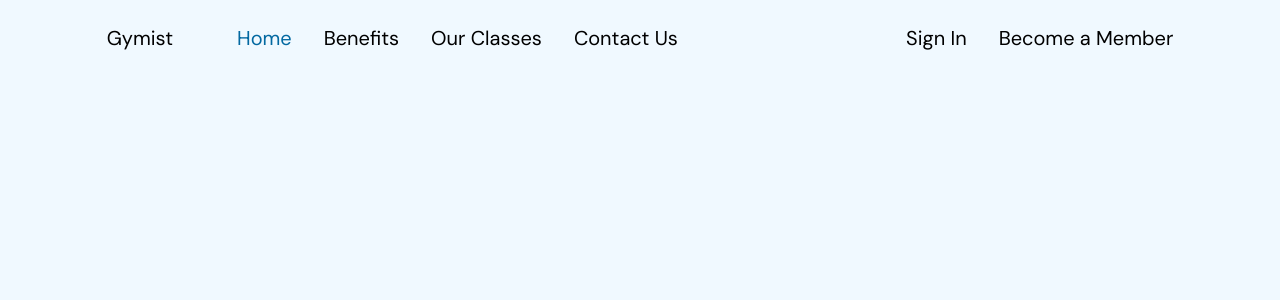
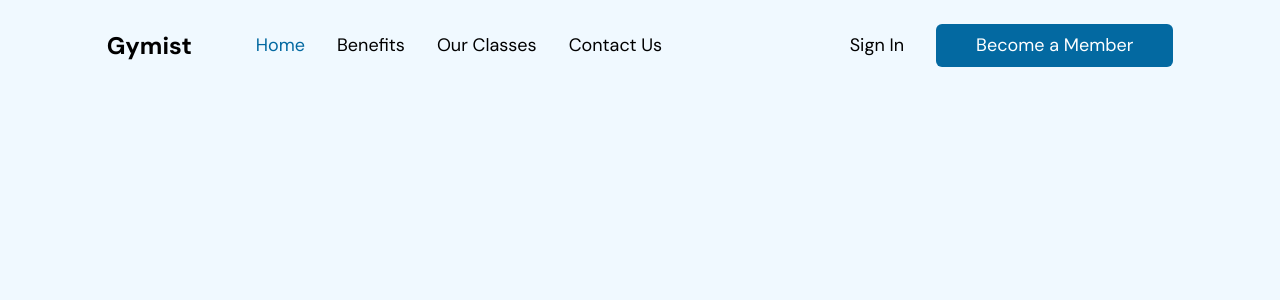
Before and after one commit to SalmanAjani/Gymist, a React (Vite) app: page / in a window 1280 px wide. Shown: the top 300 px of the page. Built offline with nearby package versions, Linux system fonts and the light colour scheme.

Commit message:
navbar completed

```diff
--- a/src/App.tsx
+++ b/src/App.tsx
@@ -1,11 +1,33 @@
 import Navbar from "@/scenes/navbar";
-import { useState } from "react";
+import { useEffect, useState } from "react";
+import { SelectedPage } from "@/shared/types";
 
 function App() {
-  const [selectedPage, setSelectedPage] = useState("home");
+  const [selectedPage, setSelectedPage] = useState<SelectedPage>(
+    SelectedPage.Home
+  );
+  const [isTopOfPage, setIsTopOfPage] = useState<boolean>(true);
+
+  useEffect(() => {
+    const handleScroll = () => {
+      if (window.scrollY === 0) {
+        setIsTopOfPage(true);
+        setSelectedPage(SelectedPage.Home);
+      } else {
+        setIsTopOfPage(false);
+      }
+    };
+    window.addEventListener("scroll", handleScroll);
+    return () => window.removeEventListener("scroll", handleScroll);
+  }, []);
+
   return (
     <div className="app bg-sky-50">
-      <Navbar selectedPage={selectedPage} setSelectedPage={setSelectedPage} />
+      <Navbar
+        isTopOfPage={isTopOfPage}
+        selectedPage={selectedPage}
+        setSelectedPage={setSelectedPage}
+      />
     </div>
   );
 }
--- /dev/null
+++ b/src/hooks/useMediaQuery.ts
@@ -0,0 +1,19 @@
+import { useState, useEffect } from "react";
+
+const useMediaQuery = (query: string) => {
+  const [matches, setMatches] = useState(false);
+
+  useEffect(() => {
+    const media = window.matchMedia(query);
+    if (media.matches !== matches) {
+      setMatches(media.matches);
+    }
+    const listener = () => setMatches(media.matches);
+    window.addEventListener("resize", listener);
+    return () => window.removeEventListener("resize", listener);
+  }, [matches, query]);
+
+  return matches;
+};
+
+export default useMediaQuery;
--- a/src/scenes/navbar/Link.tsx
+++ b/src/scenes/navbar/Link.tsx
@@ -1,20 +1,21 @@
+import { SelectedPage } from "@/shared/types";
 import AnchorLink from "react-anchor-link-smooth-scroll";
 
 type Props = {
   page: string;
-  selectedPage: string;
-  setSelectedPage: (value: string) => void;
+  selectedPage: SelectedPage;
+  setSelectedPage: (value: SelectedPage) => void;
 };
 
 const Link = ({ page, selectedPage, setSelectedPage }: Props) => {
-  const lowerCasePage = page.toLowerCase().replace(/ /g, "");
+  const lowerCasePage = page.toLowerCase().replace(/ /g, "") as SelectedPage;
   return (
     <AnchorLink
       href={`#${lowerCasePage}`}
       onClick={() => setSelectedPage(lowerCasePage)}
       className={`${
         selectedPage === lowerCasePage ? "text-sky-700" : ""
-      } transition duration-500 hover:text-sky-500`}
+      } transition duration-300 hover:text-sky-500`}
     >
       {page}
     </AnchorLink>
--- a/src/scenes/navbar/index.tsx
+++ b/src/scenes/navbar/index.tsx
@@ -1,26 +1,37 @@
 import { useState } from "react";
 import { Bars3Icon, XMarkIcon } from "@heroicons/react/24/solid";
 import Link from "./Link";
+import { SelectedPage } from "@/shared/types";
+import useMediaQuery from "@/hooks/useMediaQuery";
+import ActionButton from "@/shared/ActionButton";
 
 type Props = {
-  selectedPage: string;
-  setSelectedPage: (value: string) => void;
+  isTopOfPage: boolean;
+  selectedPage: SelectedPage;
+  setSelectedPage: (value: SelectedPage) => void;
 };
 
-const Navbar = ({ selectedPage, setSelectedPage }: Props) => {
+const Navbar = ({ isTopOfPage, selectedPage, setSelectedPage }: Props) => {
   const flexBetween = "flex items-center justify-between";
+  const [isMenuToggled, setIsMenuToggled] = useState<boolean>(false);
+  const isAboveMediumScreens = useMediaQuery("(min-width: 1060px)");
+  const navbarBackground = isTopOfPage ? "" : "bg-sky-200 drop-shadow";
+
   return (
     <nav>
-      <div className={`${flexBetween} fixed top-0 z-30 w-full py-6`}>
+      <div
+        className={`${navbarBackground} ${flexBetween} fixed top-0 z-30 w-full py-6`}
+      >
         <div className={`${flexBetween} mx-auto w-5/6`}>
           <div className={`${flexBetween} w-full gap-16`}>
             {/* Left side */}
-            <h1 className="text-xl">Gymist</h1>
+            <h1 className="text-2xl font-bold">Gymist</h1>
 
             {/* Right side */}
-            <div className={`${flexBetween} w-full`}>
+            {isAboveMediumScreens ? (
+              <div className={`${flexBetween} w-full text-[18px]`}>
                 {/* Inner Left side */}
-              <div className={`${flexBetween} gap-8 text-xl`}>
+                <div className={`${flexBetween} gap-8`}>
                   <Link
                     page="Home"
                     selectedPage={selectedPage}
@@ -43,14 +54,62 @@
                   />
                 </div>
                 {/* Inner Right side */}
-              <div className={`${flexBetween} gap-8 text-xl`}>
+                <div className={`${flexBetween} gap-8`}>
                   <p>Sign In</p>
-                <button>Become a Member</button>
+                  <ActionButton setSelectedPage={setSelectedPage}>
+                    Become a Member
+                  </ActionButton>
+                </div>
+              </div>
+            ) : (
+              <div>
+                <button
+                  className="rounded-full bg-sky-700 p-2"
+                  onClick={() => setIsMenuToggled(!isMenuToggled)}
+                >
+                  <Bars3Icon className="h-6 w-6 text-white" />
+                </button>
+              </div>
+            )}
           </div>
         </div>
       </div>
+
+      {/* Mobile Menu Modal */}
+      {!isAboveMediumScreens && isMenuToggled && (
+        <div className="fixed bottom-0 right-0 z-40 h-full w-[300px] bg-sky-200 drop-shadow-xl">
+          {/* Close Icon */}
+          <div className="flex justify-end p-12">
+            <button onClick={() => setIsMenuToggled(!isMenuToggled)}>
+              <XMarkIcon className="h-6 w-6 text-sky-700" />
+            </button>
+          </div>
+
+          {/* Menu Items */}
+          <div className="ml-[33%] flex flex-col gap-10 text-2xl">
+            <Link
+              page="Home"
+              selectedPage={selectedPage}
+              setSelectedPage={setSelectedPage}
+            />
+            <Link
+              page="Benefits"
+              selectedPage={selectedPage}
+              setSelectedPage={setSelectedPage}
+            />
+            <Link
+              page="Our Classes"
+              selectedPage={selectedPage}
+              setSelectedPage={setSelectedPage}
+            />
+            <Link
+              page="Contact Us"
+              selectedPage={selectedPage}
+              setSelectedPage={setSelectedPage}
+            />
           </div>
         </div>
+      )}
     </nav>
   );
 };
--- /dev/null
+++ b/src/shared/ActionButton.tsx
@@ -0,0 +1,22 @@
+import React from "react";
+import { SelectedPage } from "./types";
+import AnchorLink from "react-anchor-link-smooth-scroll";
+
+type Props = {
+  children: React.ReactNode;
+  setSelectedPage: (value: SelectedPage) => void;
+};
+
+const ActionButton = ({ children, setSelectedPage }: Props) => {
+  return (
+    <AnchorLink
+      className="cursor-pointer rounded-md bg-sky-700 px-10 py-2 text-white duration-300 hover:bg-sky-500"
+      onClick={() => setSelectedPage(SelectedPage.ContactUs)}
+      href={`#${SelectedPage.ContactUs}`}
+    >
+      {children}
+    </AnchorLink>
+  );
+};
+
+export default ActionButton;
--- /dev/null
+++ b/src/shared/types.ts
@@ -0,0 +1,6 @@
+export enum SelectedPage {
+  Home = "home",
+  Benefits = "benefits",
+  OurClasses = "ourclasses",
+  ContactUs = "contactus",
+}
```
Lines whose indentation alone changed are shown as unchanged.
